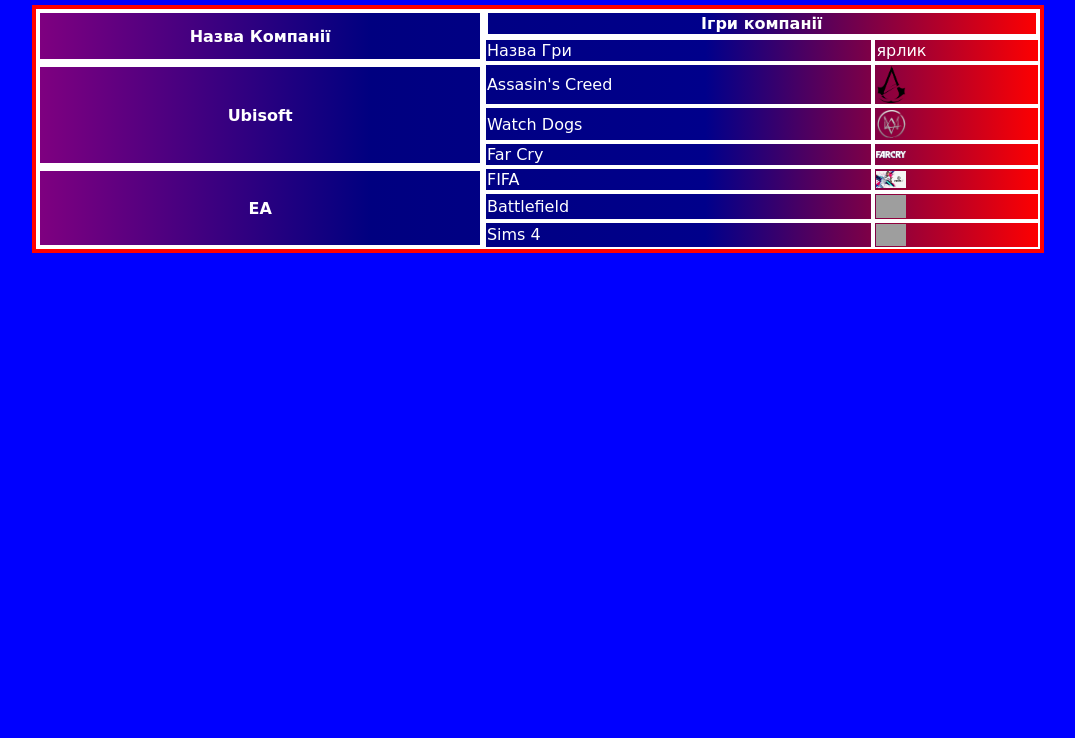
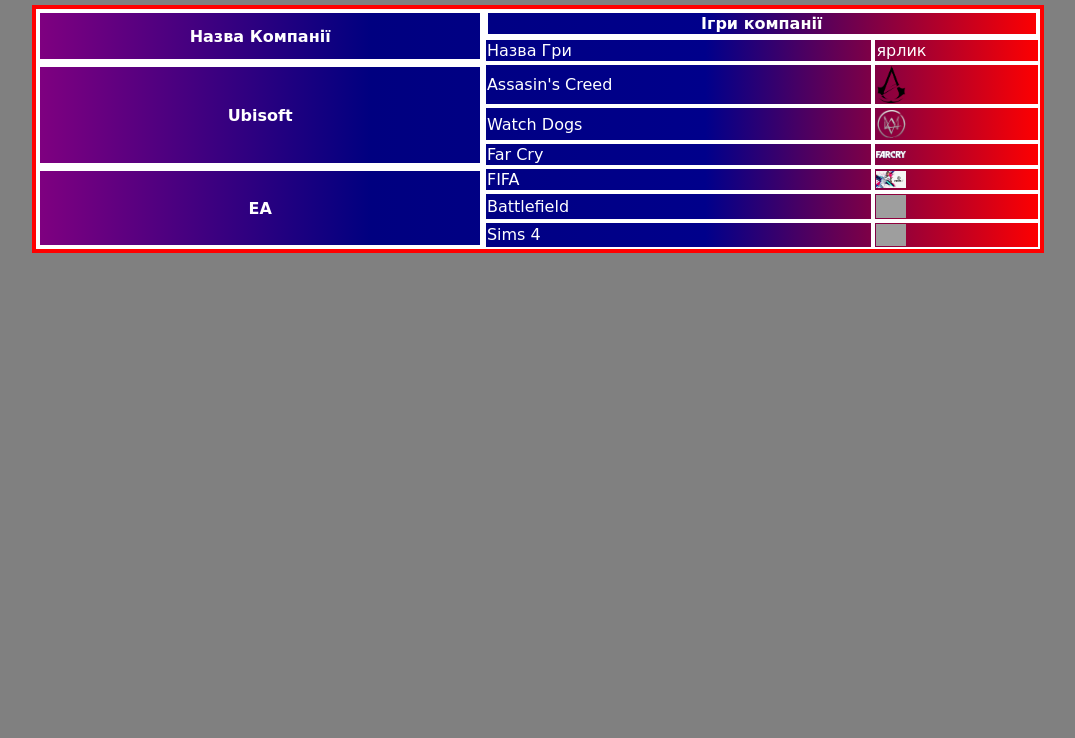
Before and after one commit to mlvina/mivyra, a plain HTML site: page t15/z3.html in a window 1280 px wide. Shown: the part 62-800 px from the top of the page, without its empty margins (102-1177 px from the left). Drawn offline with Linux system fonts and the light colour scheme; grey boxes are pictures that could not be loaded.

Commit message:
Update z3.html

```diff
--- a/t15/z3.html
+++ b/t15/z3.html
@@ -10,7 +10,7 @@
 	color:white;
 	}
 	body{
-	background-color:blue;
+	background-color:Grey;
 	color:white;
 	font-family:cursive;
 	}
```
